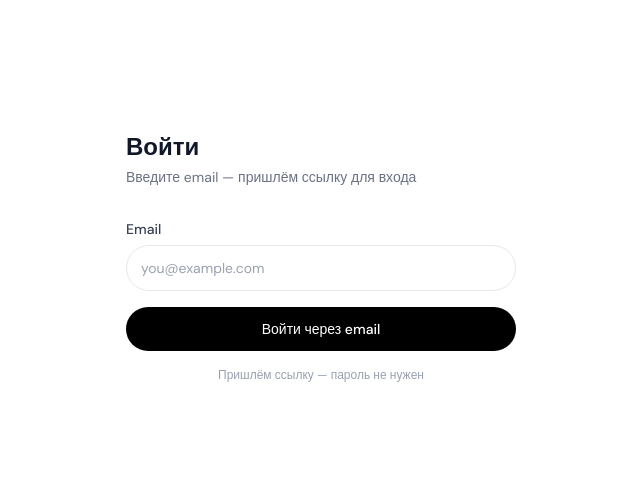
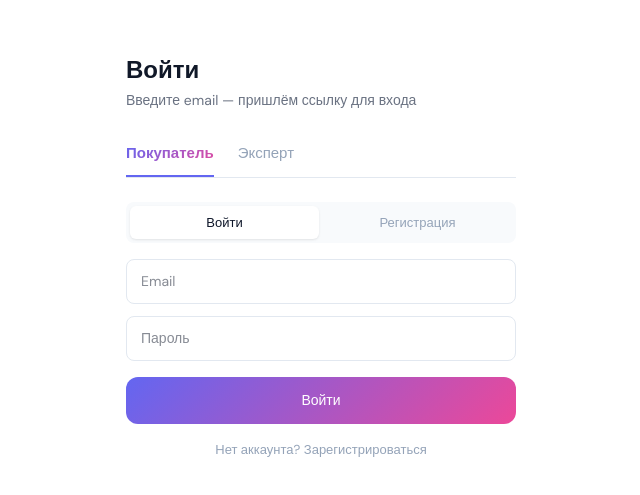
Before and after one commit to mcgrad-glitch/jbtd-app-public, a Next.js app: page /auth in a window 1280 px wide. Shown: the part 143-638 px from the top of the page, without its empty margins (319-959 px from the left). Built offline with nearby package versions, Linux system fonts and the light colour scheme; no server answers.

Commit message:
feat: email+password auth with expert tab

```diff
--- a/src/components/auth/AuthForm.tsx
+++ b/src/components/auth/AuthForm.tsx
@@ -1,99 +1,294 @@
 'use client'
 
 import { useState, useCallback } from 'react'
+import { useRouter } from 'next/navigation'
 import { createClient } from '@/lib/supabase/client'
 
-type State = 'idle' | 'loading' | 'sent' | 'error'
+type Tab  = 'buyer' | 'expert'
+type Mode = 'login' | 'register'
+
+const ERROR_MAP: Record<string, string> = {
+  'Invalid login credentials':              'Неверный email или пароль',
+  'User already registered':                'Этот email уже зарегистрирован',
+  'Password should be at least 6 characters': 'Пароль минимум 6 символов',
+}
+
+function mapError(msg: string): string {
+  for (const [key, val] of Object.entries(ERROR_MAP)) {
+    if (msg.includes(key)) return val
+  }
+  return msg
+}
 
 export default function AuthForm() {
-  const [email,   setEmail]   = useState('')
-  const [state,   setState]   = useState<State>('idle')
-  const [errMsg,  setErrMsg]  = useState('')
+  const router = useRouter()
 
-  const handleSubmit = useCallback(async (e: React.FormEvent) => {
+  const [tab,             setTab]             = useState<Tab>('buyer')
+  const [mode,            setMode]            = useState<Mode>('login')
+  const [email,           setEmail]           = useState('')
+  const [password,        setPassword]        = useState('')
+  const [confirmPassword, setConfirmPassword] = useState('')
+  const [loading,         setLoading]         = useState(false)
+  const [errMsg,          setErrMsg]          = useState('')
+
+  const resetForm = () => {
+    setEmail('')
+    setPassword('')
+    setConfirmPassword('')
+    setErrMsg('')
+  }
+
+  const switchTab = (t: Tab) => {
+    setTab(t)
+    setMode('login')
+    resetForm()
+  }
+
+  const switchMode = (m: Mode) => {
+    setMode(m)
+    setErrMsg('')
+  }
+
+  // ── Покупатель ─────────────────────────────────────────────────────────────
+
+  const handleBuyer = useCallback(async (e: React.FormEvent) => {
     e.preventDefault()
-    if (!email.trim()) return
-
-    setState('loading')
     setErrMsg('')
 
+    if (mode === 'register' && password !== confirmPassword) {
+      setErrMsg('Пароли не совпадают')
+      return
+    }
+
+    setLoading(true)
     const supabase = createClient()
-    const redirectUrl = `${process.env.NEXT_PUBLIC_SITE_URL}/auth/confirm`
-    console.log('NEXT_PUBLIC_SITE_URL:', process.env.NEXT_PUBLIC_SITE_URL)
-    console.log('redirectUrl:', redirectUrl)
-    const { error } = await supabase.auth.signInWithOtp({
-      email,
-      options: {
-        emailRedirectTo: redirectUrl,
-      },
-    })
+
+    const { error } = mode === 'login'
+      ? await supabase.auth.signInWithPassword({ email, password })
+      : await supabase.auth.signUp({ email, password })
+
+    setLoading(false)
 
     if (error) {
-      setErrMsg(error.message)
-      setState('error')
+      setErrMsg(mapError(error.message))
     } else {
-      setState('sent')
+      router.push('/catalog')
     }
-  }, [email])
+  }, [email, password, confirmPassword, mode, router])
 
-  if (state === 'sent') {
+  // ── Эксперт ────────────────────────────────────────────────────────────────
+
+  const handleExpert = useCallback(async (e: React.FormEvent) => {
+    e.preventDefault()
+    setErrMsg('')
+    setLoading(true)
+
+    const supabase = createClient()
+    const { data, error } = await supabase.auth.signInWithPassword({ email, password })
+
+    setLoading(false)
+
+    if (error) {
+      setErrMsg(mapError(error.message))
+      return
+    }
+
+    const expertEmail = process.env.NEXT_PUBLIC_EXPERT_EMAIL
+    if (data.user?.email !== expertEmail) {
+      await supabase.auth.signOut()
+      setErrMsg('Нет доступа к панели эксперта')
+      return
+    }
+
+    router.push('/expert')
+  }, [email, password, router])
+
+  // ── Стили вкладок ──────────────────────────────────────────────────────────
+
+  const tabStyle = (active: boolean): React.CSSProperties => active
+    ? {
+        paddingBottom: 10,
+        borderBottom: '2px solid var(--brand-primary)',
+        background: 'var(--brand-gradient)',
+        WebkitBackgroundClip: 'text',
+        WebkitTextFillColor: 'transparent',
+        fontWeight: 700,
+        fontSize: 15,
+        cursor: 'pointer',
+      }
+    : {
+        paddingBottom: 10,
+        borderBottom: '2px solid transparent',
+        color: 'var(--text-tertiary)',
+        fontWeight: 500,
+        fontSize: 15,
+        cursor: 'pointer',
+      }
+
+  const inputStyle: React.CSSProperties = {
+    width: '100%',
+    border: '1.5px solid var(--border)',
+    borderRadius: 'var(--radius-sm)',
+    padding: '11px 14px',
+    fontSize: 14,
+    color: 'var(--text-primary)',
+    background: 'var(--bg-primary)',
+    outline: 'none',
+    fontFamily: 'var(--font-dm-sans)',
+  }
+
+  // ── Рендер ─────────────────────────────────────────────────────────────────
+
   return (
-      <div className="flex flex-col items-center gap-3 py-4 text-center">
-        <span className="text-4xl">📬</span>
-        <p className="text-base font-semibold text-gray-900">
-          Проверьте почту — ссылка уже там
-        </p>
-        <p className="text-sm text-gray-500">
-          Отправили на <span className="font-medium text-gray-700">{email}</span>
-        </p>
+    <div className="flex flex-col gap-6">
+
+      {/* Вкладки */}
+      <div className="flex gap-6 border-b" style={{ borderColor: 'var(--border)' }}>
         <button
-          onClick={() => setState('idle')}
-          className="mt-2 text-xs text-gray-400 hover:text-gray-600 transition-colors"
+          type="button"
+          className="font-heading"
+          style={tabStyle(tab === 'buyer')}
+          onClick={() => switchTab('buyer')}
         >
-          Изменить email
+          Покупатель
+        </button>
+        <button
+          type="button"
+          className="font-heading"
+          style={tabStyle(tab === 'expert')}
+          onClick={() => switchTab('expert')}
+        >
+          Эксперт
         </button>
       </div>
-    )
-  }
 
-  return (
-    <form onSubmit={handleSubmit} className="flex flex-col gap-4">
-      <div className="flex flex-col gap-1.5">
-        <label htmlFor="email" className="text-sm font-medium text-gray-700">
-          Email
-        </label>
+      {/* ── Вкладка Покупатель ─────────────────────────────────────────────── */}
+      {tab === 'buyer' && (
+        <form onSubmit={handleBuyer} className="flex flex-col gap-4">
+
+          {/* Переключатель режима */}
+          <div className="flex gap-1 p-1" style={{ background: 'var(--bg-secondary)', borderRadius: 'var(--radius-sm)' }}>
+            {(['login', 'register'] as Mode[]).map(m => (
+              <button
+                key={m}
+                type="button"
+                onClick={() => switchMode(m)}
+                className="flex-1 font-body transition-all duration-150"
+                style={{
+                  padding: '7px 0',
+                  borderRadius: 'calc(var(--radius-sm) - 2px)',
+                  fontSize: 13,
+                  fontWeight: 500,
+                  ...(mode === m
+                    ? { background: 'var(--bg-primary)', color: 'var(--text-primary)', boxShadow: 'var(--shadow-sm)' }
+                    : { background: 'transparent', color: 'var(--text-tertiary)' }),
+                }}
+              >
+                {m === 'login' ? 'Войти' : 'Регистрация'}
+              </button>
+            ))}
+          </div>
+
+          <div className="flex flex-col gap-3">
             <input
-          id="email"
               type="email"
               autoComplete="email"
               required
+              placeholder="Email"
               value={email}
               onChange={e => setEmail(e.target.value)}
-          placeholder="you@example.com"
-          className="w-full rounded-xl border border-gray-200 px-3.5 py-3 text-sm text-gray-900
-                     placeholder-gray-400
-                     focus:outline-none focus:ring-2 focus:ring-black/10 focus:border-gray-400
-                     transition-colors"
+              style={inputStyle}
             />
+            <input
+              type="password"
+              autoComplete={mode === 'login' ? 'current-password' : 'new-password'}
+              required
+              minLength={6}
+              placeholder="Пароль"
+              value={password}
+              onChange={e => setPassword(e.target.value)}
+              style={inputStyle}
+            />
+            {mode === 'register' && (
+              <input
+                type="password"
+                autoComplete="new-password"
+                required
+                minLength={6}
+                placeholder="Повторите пароль"
+                value={confirmPassword}
+                onChange={e => setConfirmPassword(e.target.value)}
+                style={inputStyle}
+              />
+            )}
           </div>
 
-      {state === 'error' && (
-        <p className="text-xs text-red-500">{errMsg}</p>
+          {errMsg && (
+            <p className="font-body" style={{ fontSize: 13, color: '#EF4444' }}>{errMsg}</p>
           )}
 
           <button
             type="submit"
-        disabled={state === 'loading'}
-        className="w-full py-3 rounded-xl bg-black text-white text-sm font-medium
-                   hover:bg-gray-800 active:scale-[0.98] transition-all duration-150
-                   disabled:opacity-40"
+            disabled={loading}
+            className="btn-primary w-full"
+            style={{ padding: '13px 24px', borderRadius: 'var(--radius-md)', opacity: loading ? 0.6 : 1 }}
           >
-        {state === 'loading' ? 'Отправка…' : 'Войти через email'}
+            {loading ? 'Загрузка…' : mode === 'login' ? 'Войти' : 'Создать аккаунт'}
           </button>
 
-      <p className="text-center text-xs text-gray-400">
-        Пришлём ссылку — пароль не нужен
-      </p>
+          <button
+            type="button"
+            onClick={() => switchMode(mode === 'login' ? 'register' : 'login')}
+            className="font-body text-center"
+            style={{ fontSize: 13, color: 'var(--text-tertiary)', background: 'none', border: 'none', cursor: 'pointer' }}
+          >
+            {mode === 'login'
+              ? 'Нет аккаунта? Зарегистрироваться'
+              : 'Уже есть аккаунт? Войти'}
+          </button>
         </form>
+      )}
+
+      {/* ── Вкладка Эксперт ────────────────────────────────────────────────── */}
+      {tab === 'expert' && (
+        <form onSubmit={handleExpert} className="flex flex-col gap-4">
+
+          <div className="flex flex-col gap-3">
+            <input
+              type="email"
+              autoComplete="email"
+              required
+              placeholder="Email"
+              value={email}
+              onChange={e => setEmail(e.target.value)}
+              style={inputStyle}
+            />
+            <input
+              type="password"
+              autoComplete="current-password"
+              required
+              placeholder="Пароль"
+              value={password}
+              onChange={e => setPassword(e.target.value)}
+              style={inputStyle}
+            />
+          </div>
+
+          {errMsg && (
+            <p className="font-body" style={{ fontSize: 13, color: '#EF4444' }}>{errMsg}</p>
+          )}
+
+          <button
+            type="submit"
+            disabled={loading}
+            className="btn-primary w-full"
+            style={{ padding: '13px 24px', borderRadius: 'var(--radius-md)', opacity: loading ? 0.6 : 1 }}
+          >
+            {loading ? 'Загрузка…' : 'Войти как эксперт'}
+          </button>
+        </form>
+      )}
+
+    </div>
   )
 }
```
Lines whose indentation alone changed are shown as unchanged.
